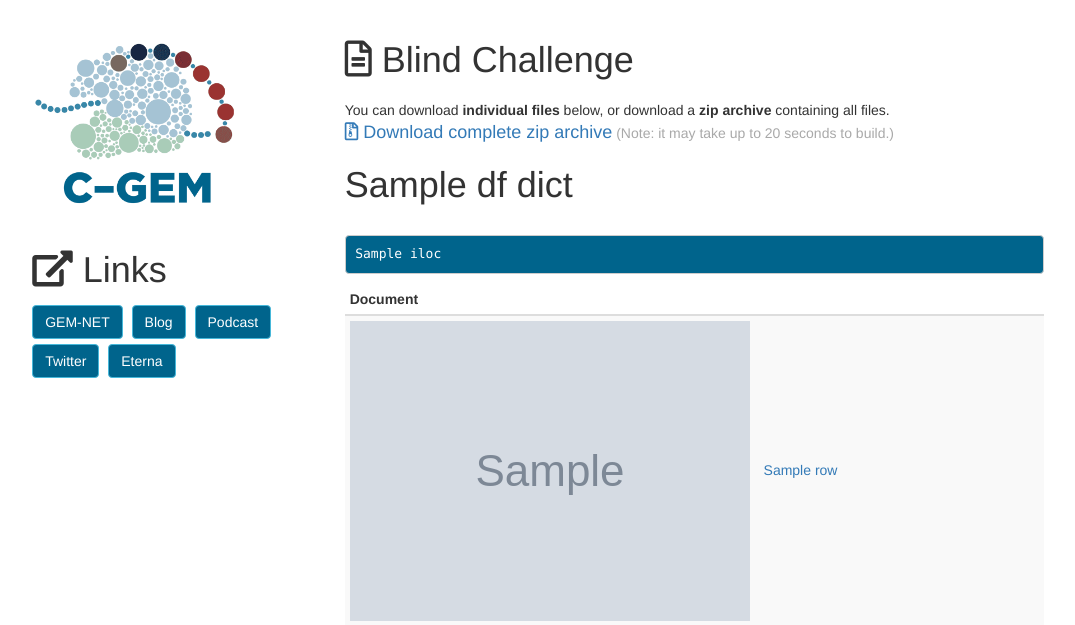
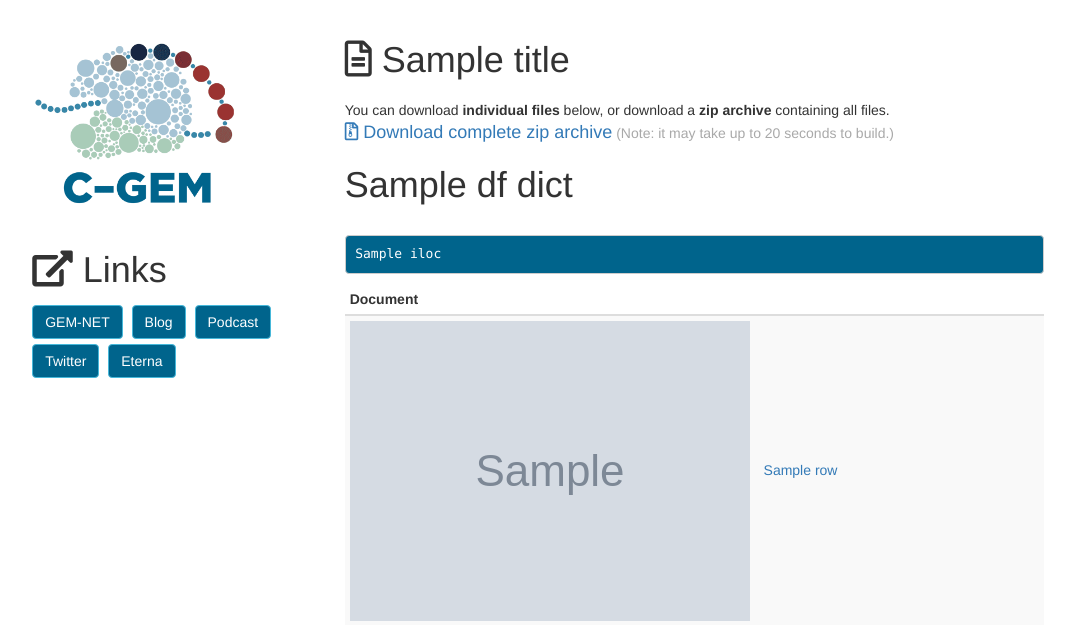
Before and after one commit to gem-net/blind-challenge, a Flask app: template src/blind_challenge/app/templates/browse.html in a window 1280 px wide. Shown: the part 52-677 px from the top of the page, without its empty margins (102-1177 px from the left). Run offline with Flask 2, Linux system fonts and the light colour scheme; the template is opened without the code that fills it: most values are stand-ins (such as "Sample title", 1, 10 or a date in 2020); grey boxes marked "Sample" are stand-in pictures; some libraries are stand-ins or nearby versions.

Commit message:
Use customizable title from env file.

```diff
--- a/src/blind_challenge/app/routes.py
+++ b/src/blind_challenge/app/routes.py
@@ -41,10 +41,9 @@ def load_members_list():
 @app.route('/')
 @login_required
 def browse():
-    if True:
-        return render_template("browse.html", df_dict=g.tables, cols_show=g.cols_show)
-    else:
-        abort(404)
+    title = app.config['CHALLENGE_NAME']
+    return render_template("browse.html", title=title, df_dict=g.tables,
+                           cols_show=g.cols_show)
 
 
 @app.route('/download/<file_id>')
--- a/src/blind_challenge/app/templates/browse.html
+++ b/src/blind_challenge/app/templates/browse.html
@@ -9,7 +9,7 @@
 
     <div class="row">
     <div class="col-sm-12 col-md-push-4 col-md-7">
-        <h1><i class="far fa-file-alt"></i>Blind Challenge</h1>
+        <h1><i class="far fa-file-alt"></i>{{ title }}</h1>
         <div id="download-instructions">
             <p>You can download <strong>individual files</strong> below, or download a <strong>zip archive</strong> containing all files.</p>
             <p>
```
